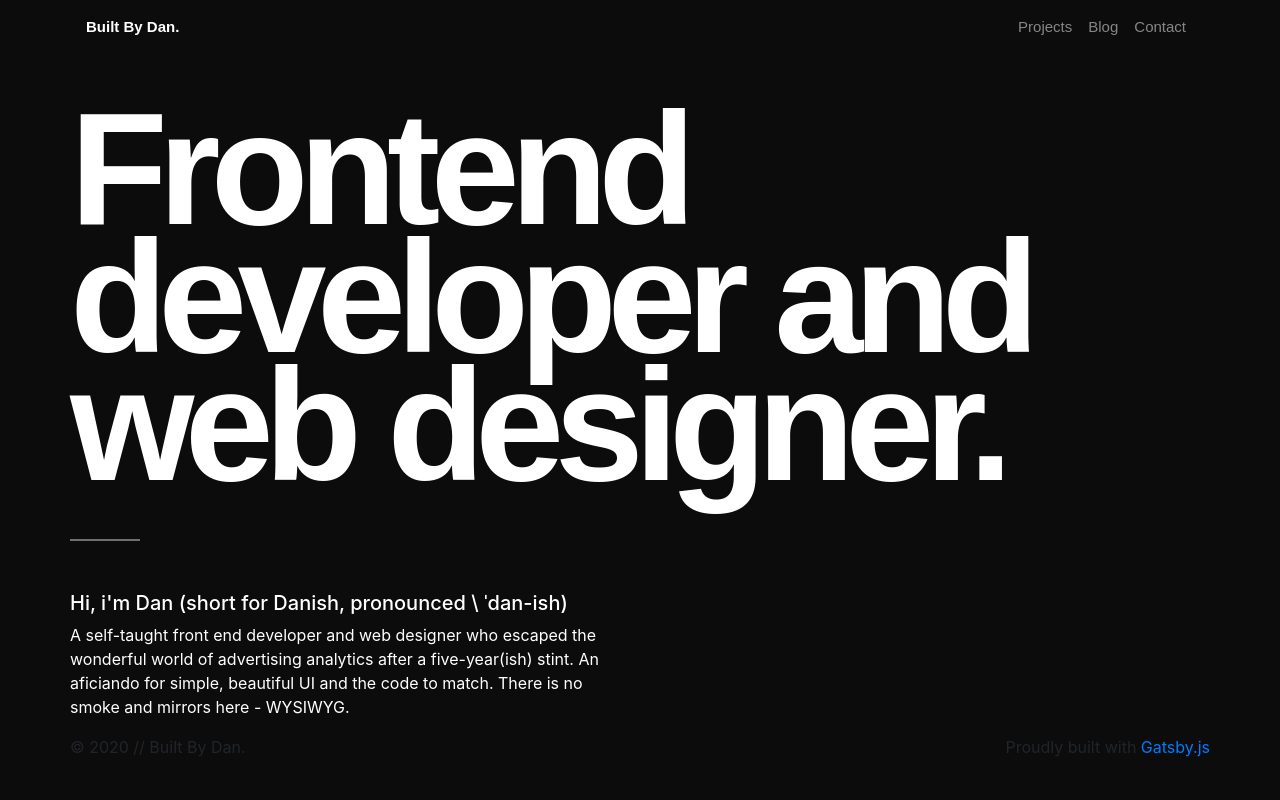
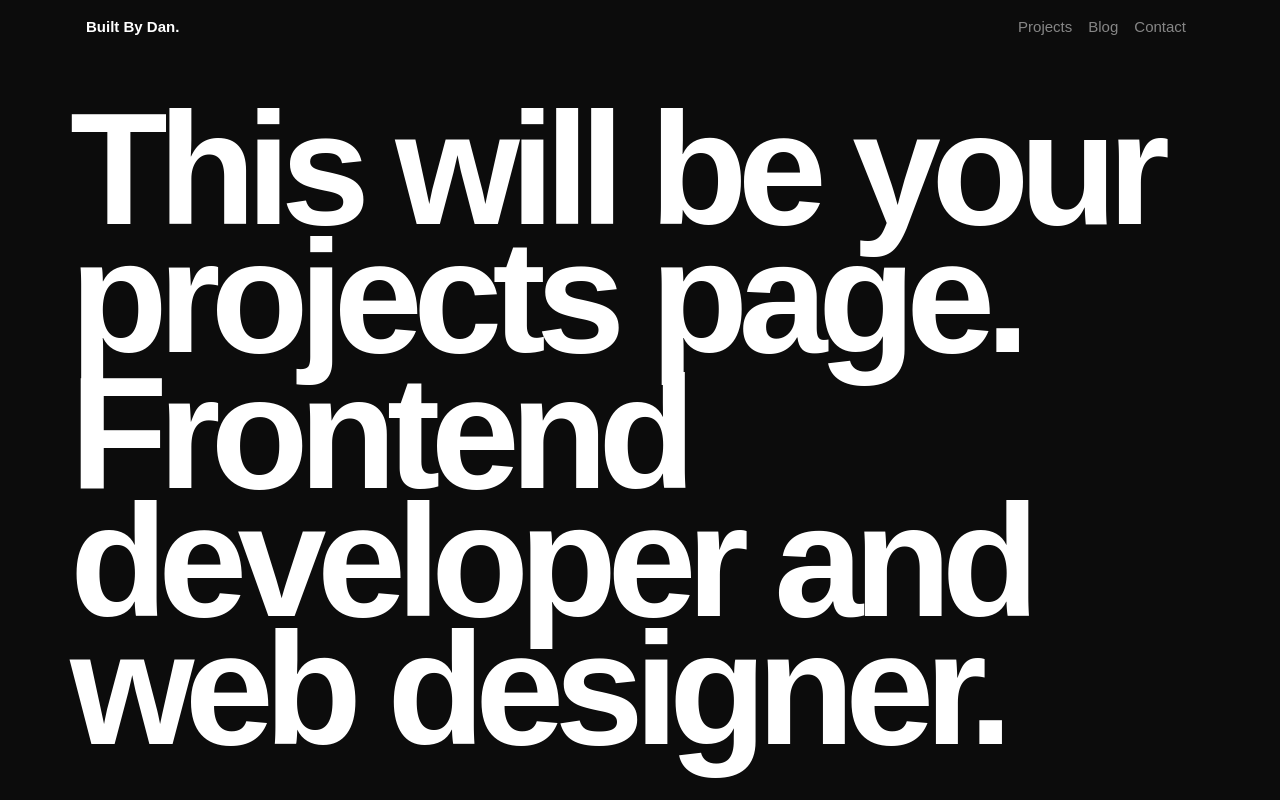
Before and after one commit to DanShafi/Built-By-Dan, a React (Create React App) app: page /projects in a window 1280 px wide. Shown: the top 800 px of the page. Built offline with nearby package versions, Linux system fonts and the light colour scheme; a web font is replaced by a local one.

Commit message:
Pages added to project

```diff
--- a/src/App.css
+++ b/src/App.css
@@ -1,5 +1,6 @@
 #root,
-html {
+html,
+body {
   background-color: #0c0c0c;
 }
 
--- a/src/App.js
+++ b/src/App.js
@@ -2,16 +2,17 @@ import React from 'react';
 import {BrowserRouter as Router, Route, Link} from 'react-router-dom'
 import './App.scss';
 import Container from 'react-bootstrap/Container'
-import Hero from "./components/Hero"
+import HomePage from './pages/HomePage'
 import Navigation from "./components/Navigation"
 import Footer from "./components/Footer"
+import ProjectPage from './pages/ProjectPage';
 
 function App() {
   return (
     <Router>
       <Container className="p-0">
         <Navigation />
-        <Hero />
+        <HomePage />
         <Footer />
       </Container>
     </Router>
--- a/src/App.scss
+++ b/src/App.scss
@@ -6,7 +6,8 @@ $MarginGapBottom: 50px;
 $PrimaryFont: acumin, sans-serif;
 
 #root,
-html {
+html,
+body {
     background-color: $DarkModeBg;
 }
 
--- a/src/components/Navigation.js
+++ b/src/components/Navigation.js
@@ -2,10 +2,12 @@ import React from "react"
 import {BrowserRouter as Router, Route, Link} from 'react-router-dom'
 import Navbar from 'react-bootstrap/Navbar'
 import { NavbarBrand, Nav } from "react-bootstrap"
+import ProjectPage from '../pages/ProjectPage'
 
 class Navigation extends React.Component {
     render() {
         return (
+            <Router>
                 <Navbar style={{fontSize: 15}} expand="lg" className="nav-gap navbar-dark nav-style" >
                     <Navbar.Brand style={{fontSize: 15, fontWeight: "bold"}}>Built By Dan.</Navbar.Brand>
 
@@ -18,8 +20,11 @@ class Navigation extends React.Component {
                             <Link className="nav-link" to="/contact">Contact</Link>
                         </Nav>
                     </Navbar.Collapse>
+                </Navbar>
 
-            </Navbar>
+                <Route path="/projects" exact render={() => <ProjectPage />} />
+
+            </Router>
         )
     }
 }
--- /dev/null
+++ b/src/pages/ProjectPage.js
@@ -0,0 +1,11 @@
+import React from 'react';
+
+const ProjectPage = () => {
+    return (
+        <div>
+            <h1 className="dark-hero-text">This will be your projects page.</h1>
+        </div>
+    )
+}
+
+export default ProjectPage
```
Also changed, not shown: src/pages/HomePage.js (renamed from src/components/Hero.js, +5 -3 lines), src/pages/BlogPage.js (added), src/pages/ContactPage.js (added), 1 other file (tests, documents, lock files or other folders). Lines whose indentation alone changed are shown as unchanged.
